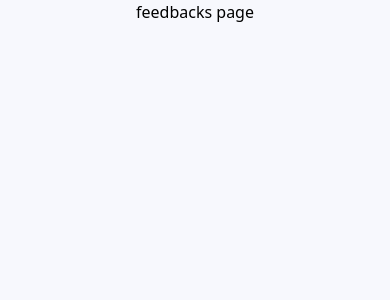
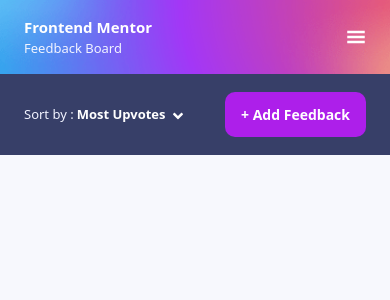
Before and after one commit to TemuriTsutskiridze/team-4, a React (Vite) app: page /feedbacks in a window 390 px wide. Shown: the top 300 px of the page. Built offline with nearby package versions, Linux system fonts and the light colour scheme.

Commit message:
style: add header and sort-by components on feedbacks page, for mobile

```diff
--- /dev/null
+++ b/src/components/HeaderFeedbacks.jsx
@@ -0,0 +1,23 @@
+import { GiHamburgerMenu } from "react-icons/gi";
+
+function HeaderFeedbacks() {
+  return (
+    <div
+      className="w-full px-6 py-4 flex justify-between items-center"
+      style={{
+        backgroundImage:
+          "url('/assets/suggestions/mobile/background-header.png')",
+        backgroundSize: "cover",
+        backgroundRepeat: "no-repeat",
+      }}
+    >
+      <div className="flex flex-col items-start">
+        <p className="text-[15px] text-white-100 font-bold">Frontend Mentor </p>
+        <p className="text-[13px] text-white-50 font-normal">Feedback Board</p>
+      </div>
+      <GiHamburgerMenu className="fill-white-100 w-[20px] h-[20px]" />
+    </div>
+  );
+}
+
+export default HeaderFeedbacks;
--- /dev/null
+++ b/src/components/SortBy.jsx
@@ -0,0 +1,24 @@
+import { FaAngleDown } from "react-icons/fa";
+
+function SortBy() {
+  return (
+    <div className="w-full px-6 py-[18px] bg-blue-100 flex justify-between items-center">
+      <div className="flex items-center">
+        <p className="text-[13px] text-white-50 font-normal">Sort by :</p>
+        <div className="flex items-end gap-1 ml-[3px]">
+          <p className="text-[13px] text-white-100 font-semibold">
+            Most Upvotes
+          </p>
+          <FaAngleDown className="fill-white-100" />
+        </div>
+      </div>
+      <button
+        className={`bg-purple-50 text-white-100 text-[14px] font-bold py-[12px] px-4 rounded-[10px] flexCenter`}
+      >
+        + Add Feedback
+      </button>
+    </div>
+  );
+}
+
+export default SortBy;
--- a/src/pages/Feedbacks.jsx
+++ b/src/pages/Feedbacks.jsx
@@ -1,9 +1,16 @@
 import { useContext } from "react";
 import { AppContext } from "../App";
+import HeaderFeedbacks from "../components/HeaderFeedbacks";
+import SortBy from "../components/SortBy";
 
 function Feedbacks() {
   const { appData, setAppData } = useContext(AppContext);
-  return <div>feedbacks page</div>;
+  return (
+    <div className="w-screen">
+      <HeaderFeedbacks />
+      <SortBy />
+    </div>
+  );
 }
 
 export default Feedbacks;
--- a/tailwind.config.js
+++ b/tailwind.config.js
@@ -7,7 +7,7 @@ export default {
     extend: {
       colors: {
         purple: {
-          50: "#AD1FEA",
+          50: "#ad1fea",
         },
         blue: {
           200: "#4661e6",
```
